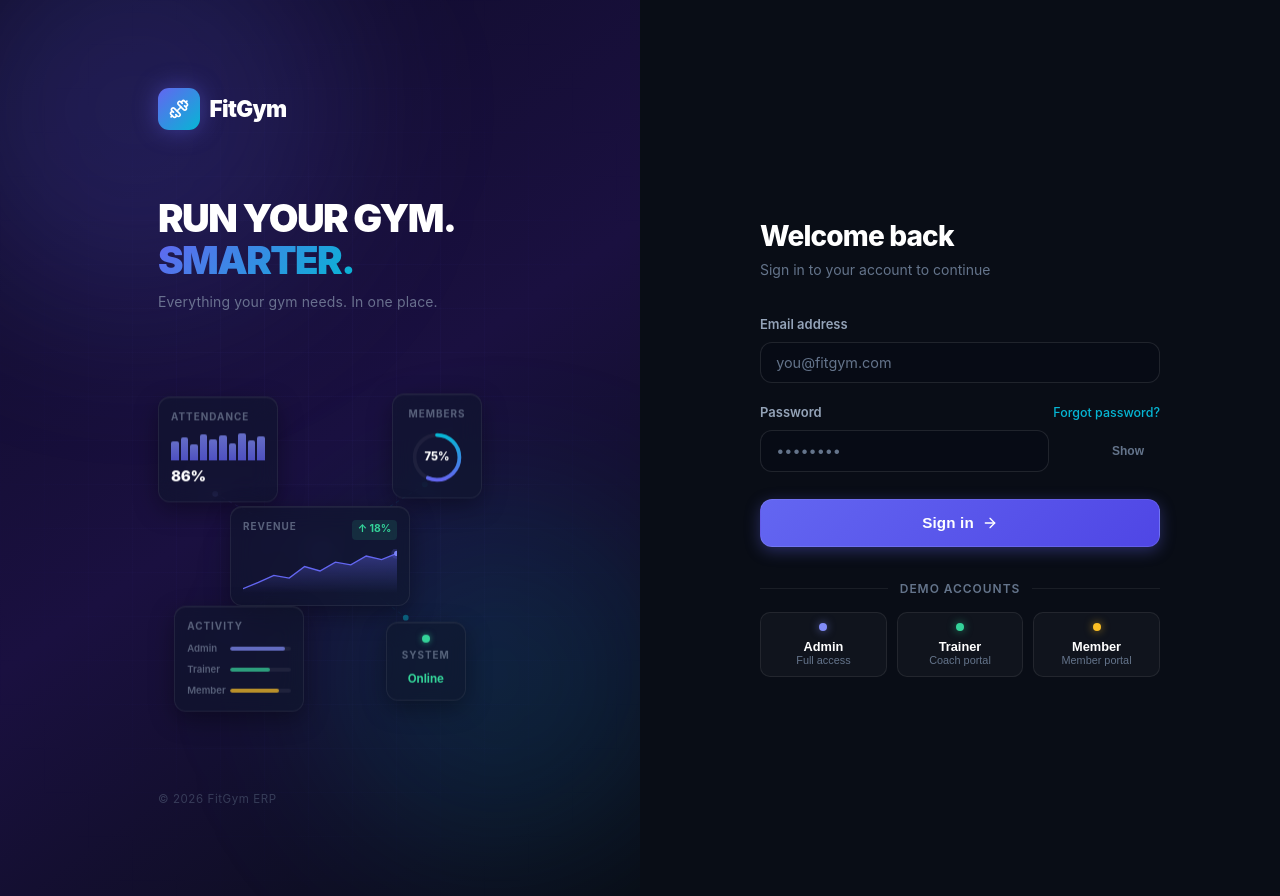
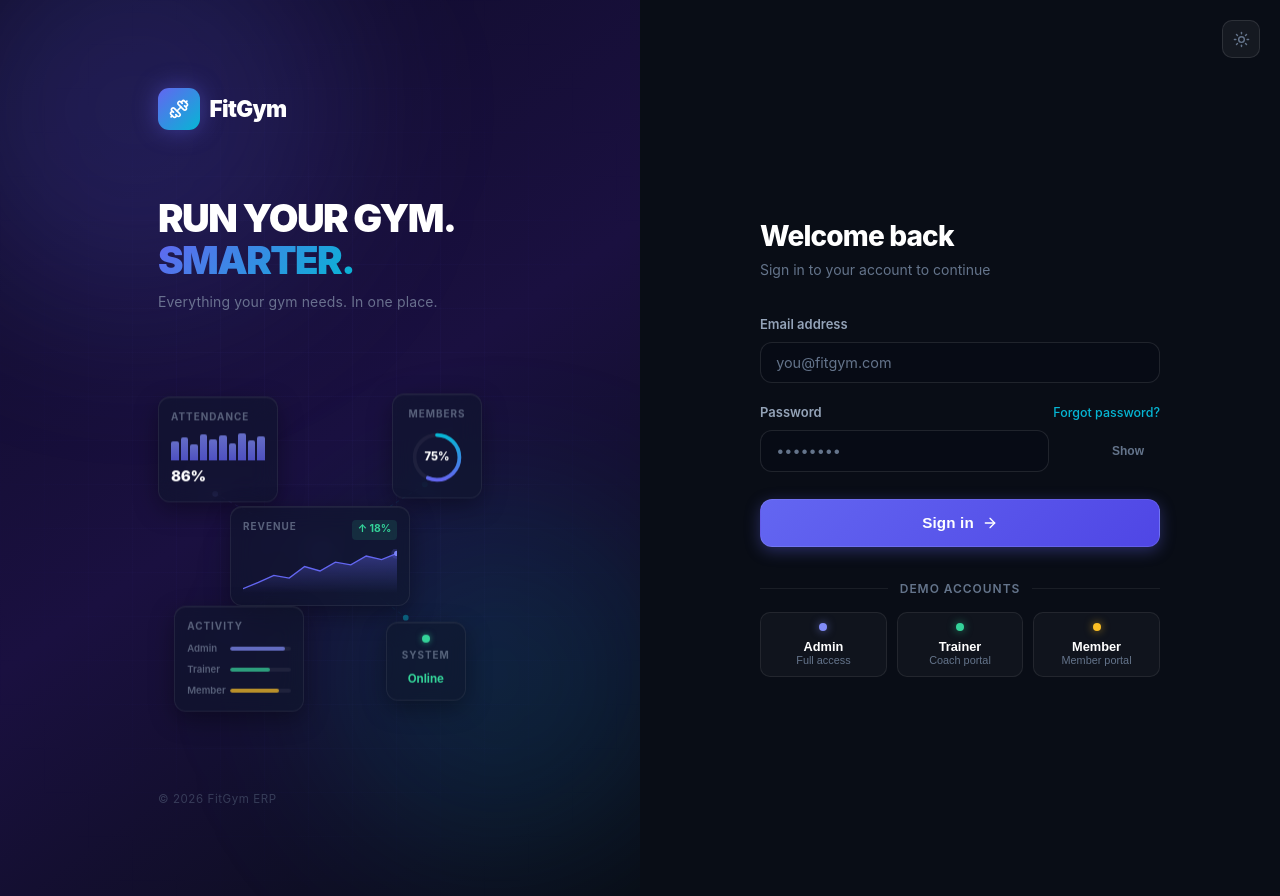
Before and after one commit to Anurag-git22/fitgym-vercel, a React (Vite) app: page /login in a window 1280 px wide. Built offline with nearby package versions, Linux system fonts and the light colour scheme; no server answers.

Commit message:
fix: show trainee name in payments table, add theme toggle to login page

```diff
--- a/src/pages/Login.jsx
+++ b/src/pages/Login.jsx
@@ -2,7 +2,8 @@ import { useState } from 'react';
 import { useNavigate, useLocation, Link } from 'react-router-dom';
 import { useAuth } from '../context/AuthContext';
 import { supabase } from '../lib/supabaseClient';
-import { Dumbbell, ArrowRight } from 'lucide-react';
+import { Dumbbell, ArrowRight, Sun, Moon } from 'lucide-react';
+import { useTheme } from '../context/ThemeContext';
 
 /* ── Abstract ERP Dashboard Visualization ───────────────────── */
 function ERPVisualization() {
@@ -111,6 +112,7 @@ function ERPVisualization() {
 /* ── Login Component ────────────────────────────────────────── */
 export default function Login() {
   const { signIn, loading } = useAuth();
+  const { theme, toggle }   = useTheme();
   const navigate  = useNavigate();
   const location  = useLocation();
 
@@ -210,6 +212,16 @@ export default function Login() {
           RIGHT PANEL — unchanged
           ══════════════════════════════════════════════════════ */}
       <div className="login-panel-right">
+        {/* Theme toggle — top right corner */}
+        <button
+          className="login-theme-toggle"
+          onClick={toggle}
+          aria-label={`Switch to ${theme === 'dark' ? 'light' : 'dark'} mode`}
+          title={`Switch to ${theme === 'dark' ? 'light' : 'dark'} mode`}
+        >
+          {theme === 'dark' ? <Sun size={17} /> : <Moon size={17} />}
+        </button>
+
         <div className="login-form-wrap">
 
           <div className="login-mobile-brand">
--- a/src/pages/admin/Payments.jsx
+++ b/src/pages/admin/Payments.jsx
@@ -21,7 +21,7 @@ export default function AdminPayments() {
   const { data, loading, refetch } = useSupabaseQuery(() =>
     supabase
       .from('payments')
-      .select('*, trainees(id, profiles(name)), memberships(plan)')
+      .select('*, trainees(id, profiles(name, email)), memberships(plan)')
       .order('payment_date', { ascending: false }),
   []);
 
@@ -71,11 +71,27 @@ export default function AdminPayments() {
   );
 
   const columns = [
-    { key: 'trainee', label: 'Trainee',  render: (_, r) => r.trainees?.profiles?.name ?? '—' },
-    { key: 'memberships', label: 'Plan', render: (_, r) => r.memberships?.plan ?? '—' },
-    { key: 'amount',      label: 'Amount',       render: v => currency(v) },
-    { key: 'payment_date',   label: 'Date',      render: v => v },
-    { key: 'payment_status', label: 'Status',    render: v => <Badge status={v} /> },
+    {
+      key: 'trainee', label: 'Trainee / Member',
+      render: (_, r) => {
+        const name  = r.trainees?.profiles?.name;
+        const email = r.trainees?.profiles?.email;
+        return (
+          <div>
+            <div style={{ fontWeight: 600, color: 'var(--text-primary)' }}>
+              {name ?? email ?? '—'}
+            </div>
+            {name && email && (
+              <div style={{ fontSize: '0.75rem', color: 'var(--text-muted)' }}>{email}</div>
+            )}
+          </div>
+        );
+      }
+    },
+    { key: 'memberships', label: 'Plan',   render: (_, r) => r.memberships?.plan ?? '—' },
+    { key: 'amount',      label: 'Amount', render: v => currency(v) },
+    { key: 'payment_date',   label: 'Payment Date', render: v => v },
+    { key: 'payment_status', label: 'Status',       render: v => <Badge status={v} /> },
     {
       key: 'actions', label: '',
       render: (_, r) => <button className="btn btn-secondary btn-sm" onClick={() => openEdit(r)}>Edit</button>,
--- a/src/styles/auth.css
+++ b/src/styles/auth.css
@@ -920,3 +920,96 @@
   .erp-panel--center,
   .erp-status-dot { animation: none; }
 }
+
+/* ════════════════════════════════════════════════════════════
+   LOGIN PAGE — THEME TOGGLE BUTTON
+   ════════════════════════════════════════════════════════════ */
+
+.login-theme-toggle {
+  position: absolute;
+  top: 1.25rem;
+  right: 1.25rem;
+  width: 38px;
+  height: 38px;
+  border-radius: 10px;
+  background: rgba(255, 255, 255, 0.05);
+  border: 1px solid rgba(255, 255, 255, 0.1);
+  color: var(--text-muted, #94a3b8);
+  cursor: pointer;
+  display: flex;
+  align-items: center;
+  justify-content: center;
+  transition: background 0.2s, color 0.2s, border-color 0.2s, transform 0.15s;
+  z-index: 10;
+}
+
+.login-theme-toggle:hover {
+  background: rgba(99, 102, 241, 0.12);
+  color: #6366f1;
+  border-color: rgba(99, 102, 241, 0.3);
+}
+
+.login-theme-toggle:active {
+  transform: scale(0.9) rotate(15deg);
+}
+
+/* ════════════════════════════════════════════════════════════
+   LIGHT THEME — LOGIN PAGE
+   ════════════════════════════════════════════════════════════ */
+
+[data-theme="light"] .login-panel-right {
+  background: #f8fafc;
+}
+
+[data-theme="light"] .login-theme-toggle {
+  background: rgba(0, 0, 0, 0.04);
+  border-color: rgba(0, 0, 0, 0.1);
+  color: #64748b;
+}
+
+[data-theme="light"] .login-theme-toggle:hover {
+  background: rgba(79, 70, 229, 0.08);
+  color: #4f46e5;
+  border-color: rgba(79, 70, 229, 0.25);
+}
+
+[data-theme="light"] .login-form-title { color: #0f172a; }
+[data-theme="light"] .login-form-sub   { color: #64748b; }
+
+[data-theme="light"] .login-mobile-brand .login-brand-name { color: #0f172a; }
+
+[data-theme="light"] .login-demo-section .login-demo-label { color: #94a3b8; }
+[data-theme="light"] .login-demo-line   { background: rgba(0,0,0,0.08); }
+
+[data-theme="light"] .login-demo-btn {
+  background: rgba(0, 0, 0, 0.03);
+  border-color: rgba(0, 0, 0, 0.08);
+}
+
+[data-theme="light"] .login-demo-btn:hover {
+  background: rgba(79, 70, 229, 0.06);
+  border-color: rgba(79, 70, 229, 0.2);
+}
+
+[data-theme="light"] .login-demo-btn-title { color: #0f172a; }
+[data-theme="light"] .login-demo-btn-sub   { color: #94a3b8; }
+
+[data-theme="light"] .login-submit-btn {
+  box-shadow: 0 4px 16px rgba(79, 70, 229, 0.3);
+}
+
+/* Auth pages (forgot password, reset password) */
+[data-theme="light"] .auth-page {
+  background: linear-gradient(135deg, #e0e7ff 0%, #f0f9ff 60%, #f8fafc 100%);
+}
+
+[data-theme="light"] .auth-card {
+  background: #ffffff;
+  border: 1px solid rgba(0,0,0,0.08);
+  box-shadow: 0 8px 32px rgba(0,0,0,0.1);
+}
+
+[data-theme="light"] .auth-logo h1,
+[data-theme="light"] .auth-title  { color: #0f172a; }
+[data-theme="light"] .auth-subtitle { color: #64748b; }
+[data-theme="light"] .auth-footer-link { color: #64748b; }
```
